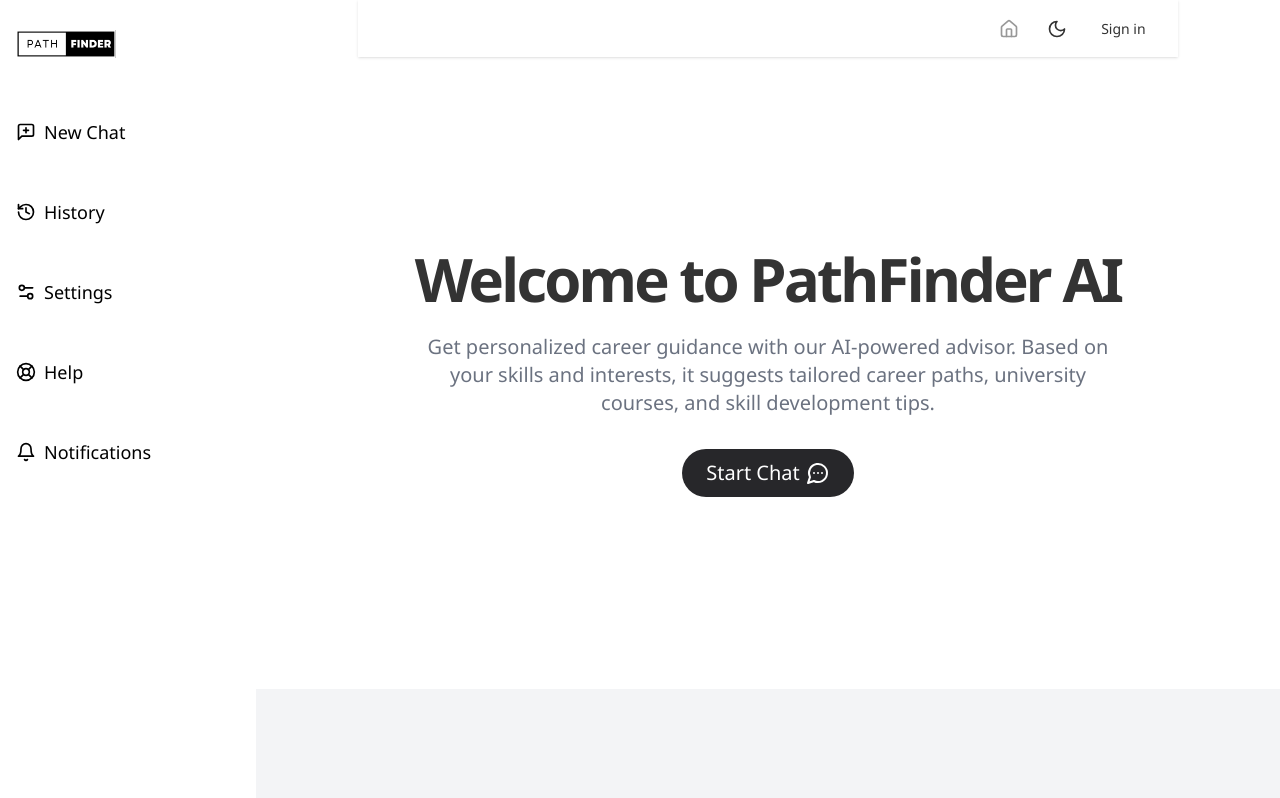
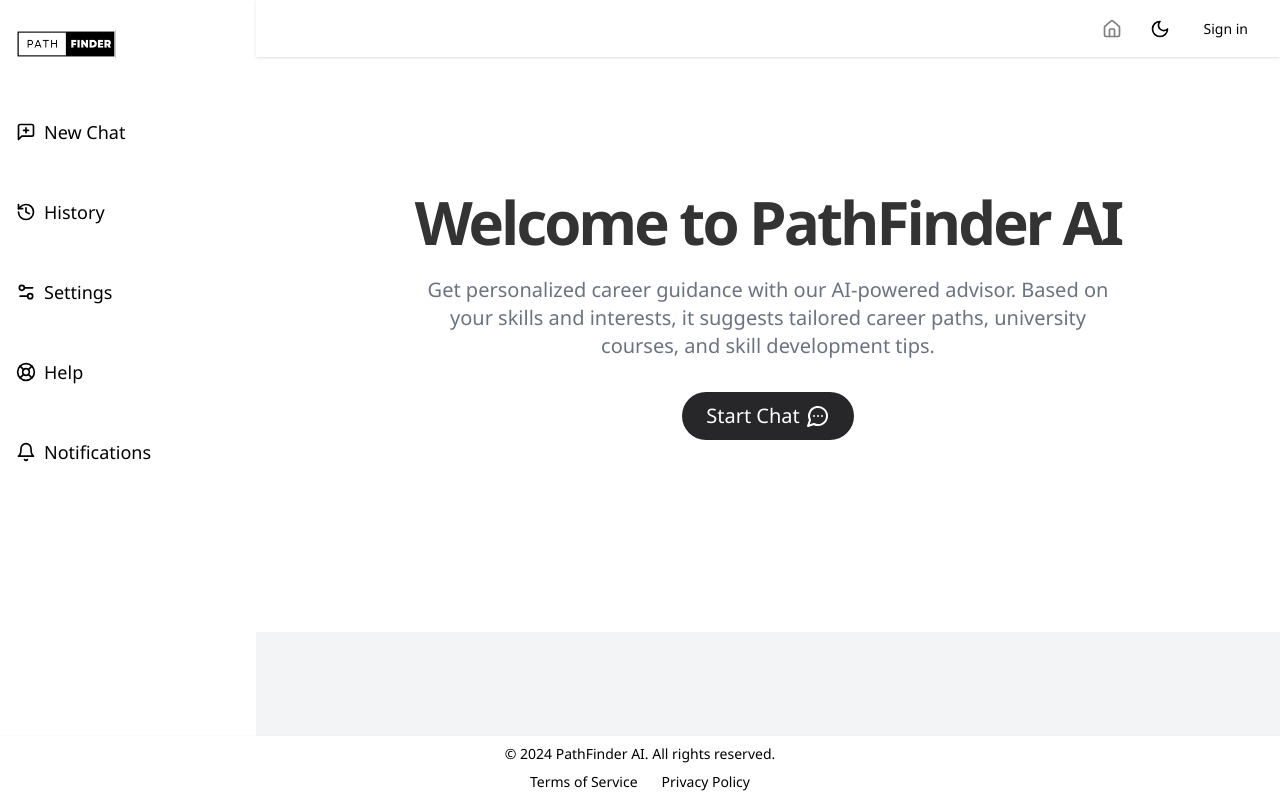
Before and after one commit to KGrim23/PathFinder_V1.0, a Next.js app: page /LandingPage in a window 1280 px wide. Shown: the top 798 px of the page. Built offline with nearby package versions, Linux system fonts and the light colour scheme; no server answers.

Commit message:
sidebar font to sm, footer added to Layout and fixed

```diff
--- a/app/LandingPage/page.tsx
+++ b/app/LandingPage/page.tsx
@@ -286,7 +286,7 @@ export default function LandingPage() {
               </div>
             </section>
           </main>
-          <Footer />
+          {/* <Footer /> */}
         </div>
       </div>
     </TooltipProvider>
--- a/app/components/Footer.tsx
+++ b/app/components/Footer.tsx
@@ -2,16 +2,16 @@ import React from "react";
 
 const Footer = () => {
   return (
-    <footer className="flex flex-col gap-2 py-4 w-full shrink-0 items-center px-4 md:px-6 dark:text-white dark:bg-black">
-      <p className="text-xs text-gray-500 dark:text-gray-400">
+    <footer className="fixed bottom-0 shadow-sm shadow-slate-300 bg-white text-black flex flex-col gap-2 p-2 w-full shrink-0 items-center md:px-6 dark:text-white dark:bg-black">
+      <p className="text-sm text-black font-normal dark:text-gray-400">
         © 2024 PathFinder AI. All rights reserved.
       </p>
       <nav className="flex gap-4 sm:gap-6">
-        <a className="text-xs hover:underline underline-offset-4" href="/terms">
+        <a className="text-sm hover:underline underline-offset-4" href="/terms">
           Terms of Service
         </a>
         <a
-          className="text-xs hover:underline underline-offset-4"
+          className="text-sm hover:underline underline-offset-4"
           href="/privacy-policy"
         >
           Privacy Policy
--- a/app/components/Navbar.tsx
+++ b/app/components/Navbar.tsx
@@ -29,7 +29,7 @@ const Navbar: React.FC<NavbarProps> = ({ isMobile }) => {
 
   return (
     <>
-      <header className="sticky top-0 z-10 flex h-[57px] items-center justify-between dark:text-white dark:bg-black px-4 shadow w-full sm:w-[100%] md:w-[80%] lg:w-[80%] mx-auto">
+      <header className="fixed bg-white text-black top-0 z-10 flex h-[57px] items-center justify-between dark:text-white dark:bg-black px-4 shadow w-full sm:w-[100%] md:w-[80%] lg:w-[80%] mx-auto">
         {/* Mobile Sidebar Toggle */}
         {isMobile && (
           <Sheet>
--- a/app/components/Sidebar.tsx
+++ b/app/components/Sidebar.tsx
@@ -42,7 +42,7 @@ export default function Sidebar() {
 
   return (
     <aside
-      className={`flex flex-col min-h-screen w-64 transition-all duration-300 ease-in-out ${
+      className={`flex flex-col min-h-screen w-64 transition-all duration-300 ease-in-out position-fixed mb-20 ${
         isDarkMode ? "bg-black text-white" : "bg-white text-black"
       }`}
     >
@@ -65,7 +65,7 @@ export default function Sidebar() {
       </div>
 
       {/* Top Navigation with Buttons */}
-      <nav className="flex-grow flex flex-col gap-10 p-2 mt-8">
+      <nav className="flex-grow flex flex-col gap-8 lg:gap-10 p-2 mt-8">
         {/* New Chat */}
         <Tooltip>
           <TooltipTrigger asChild>
--- a/app/layout.tsx
+++ b/app/layout.tsx
@@ -9,6 +9,7 @@ import {
   SignedOut,
   UserButton,
 } from "@clerk/nextjs";
+import Footer from "./components/Footer";
 
 export const metadata = {
   title: "Path Finder",
@@ -36,6 +37,7 @@ const RootLayout = ({ children }: { children: ReactNode }) => {
 
         <body className="overscroll-x-none font-sans font-light">
           <ThemeProvider>{children}</ThemeProvider>
+          <Footer />
         </body>
       </html>
     </ClerkProvider>
```
